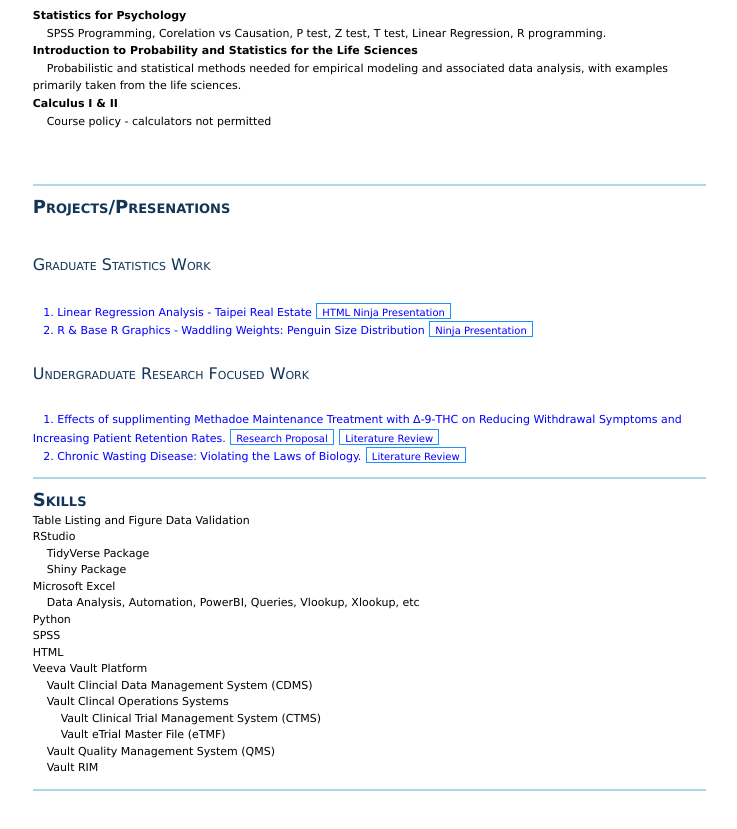
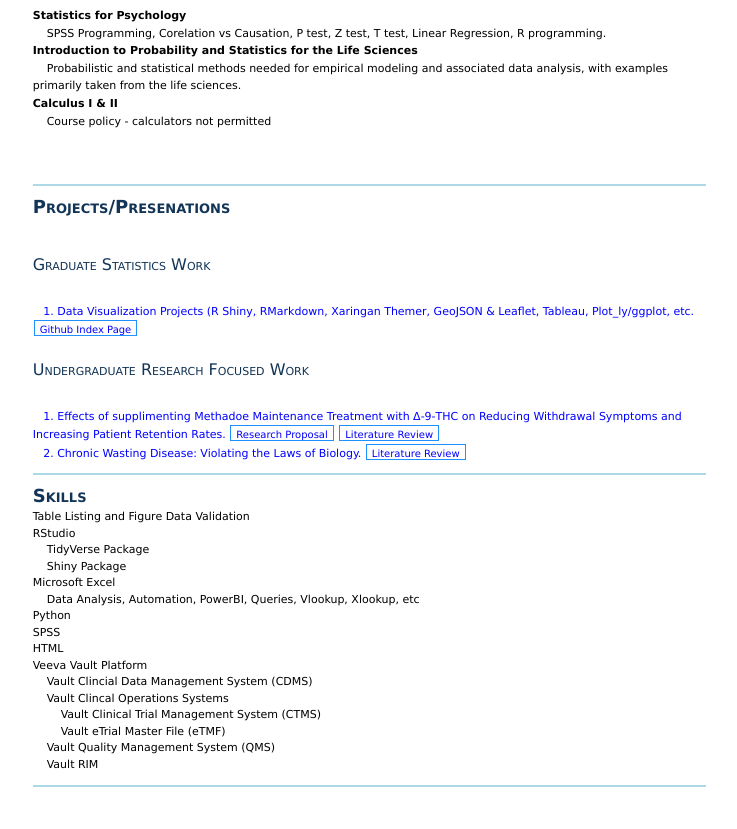
Before and after one commit to nlepera/nlepera_cv, a plain HTML site: page index.html in a window 1280 px wide. Shown: the part 1242-2071 px from the top of the page, without its empty margins (442-1179 px from the left). Drawn offline with Linux system fonts and the light colour scheme.

Commit message:
Update index.html

```diff
--- a/index.html
+++ b/index.html
@@ -222,15 +222,11 @@
                     <p><font size = 3, color = "black"><u></u></font></p>
 		   <h6><font color = "#123456", size = 3px, style="padding-bottom: 0px">Graduate Statistics Work</font></h6>
 		     <p><font color = "blue">
-                     &nbsp;&nbsp;  1. Linear Regression Analysis - Taipei Real Estate
-                     <a href="https://nlepera.github.io/sta553/w02_HTML"  target="_blank"
-                     onclick="window.open("https://nlepera.github.io/sta553/w02_HTML",'name','width=700, height=500')">
-						<link-btn><font size = 1px> HTML Ninja Presentation</font></link-btn></a><br>
+                     &nbsp;&nbsp;  1. Data Visualization Projects (R Shiny, RMarkdown, Xaringan Themer, GeoJSON & Leaflet, Tableau, Plot_ly/ggplot, etc.
+                     <a href="https://nlepera.github.io/sta553/"  target="_blank"
+                     onclick="window.open("https://nlepera.github.io/sta553/",'name','width=700, height=500')">
+						<link-btn><font size = 1px>Github Index Page</font></link-btn></a><br>
 
-		     &nbsp;&nbsp;  2. R & Base R Graphics - Waddling Weights: Penguin Size Distribution
-                     <a href="https://nlepera.github.io/sta553/w03_Penguin/"  target="_blank"
-                     onclick="window.open("https://nlepera.github.io/sta553/w03_Penguin/",'name','width=700, height=500')">
-						<link-btn><font size = 1px>Ninja Presentation</font></link-btn></a><br>
 
 		     <h6><font color = "#123456", size = 3px, style="padding-bottom: 0px">Undergraduate Research Focused Work</font></h6>
 		     <p><font color = "blue">
```
